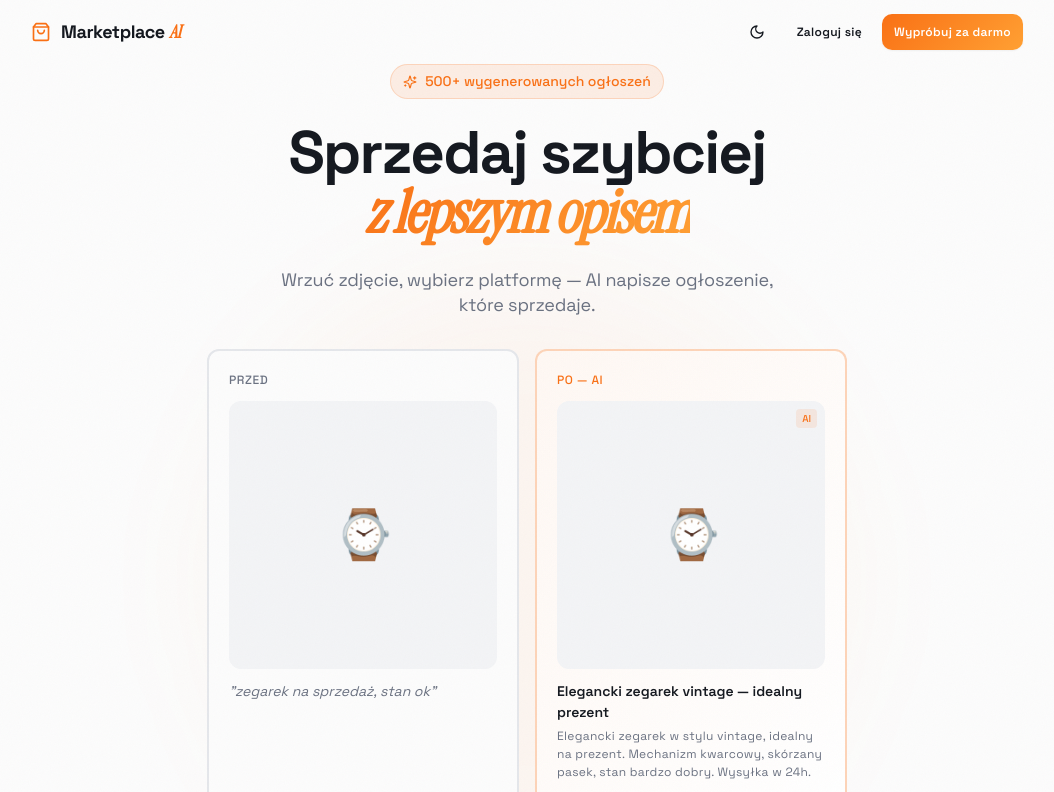
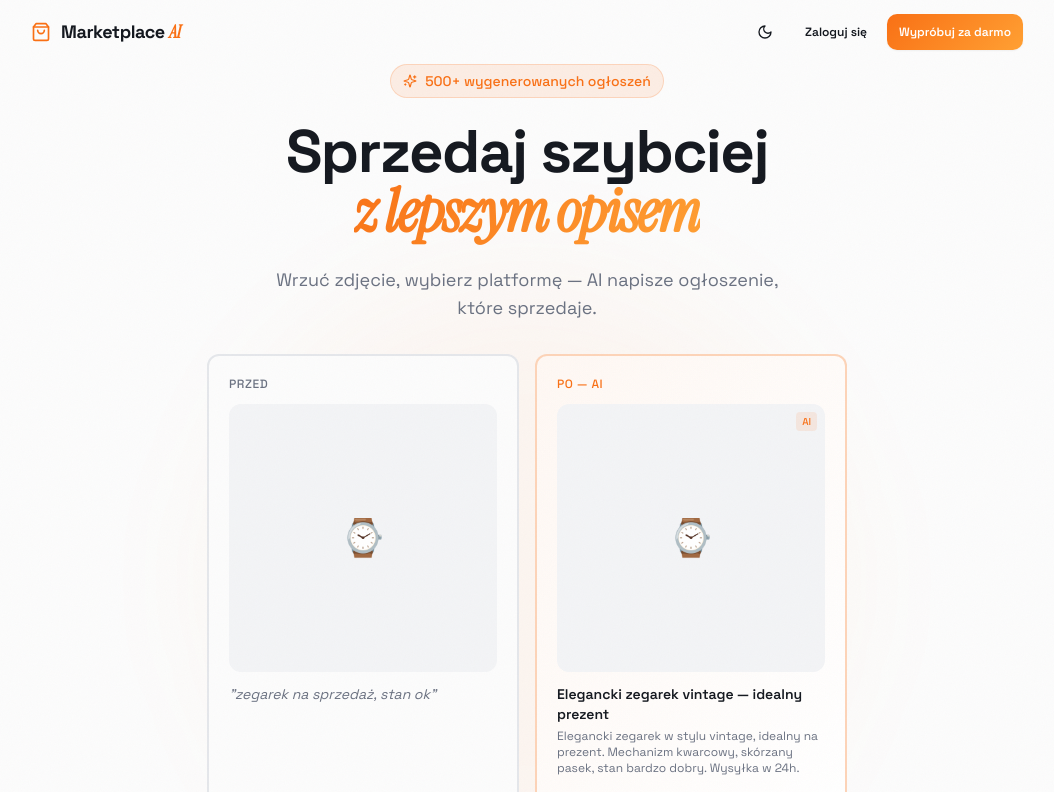
Before and after one commit to esh0/AI-Listings-Assistant, a Next.js app: page / in a window 1280 px wide. Shown: the top 792 px of the page, without its empty margins (113-1167 px from the left). Built offline with nearby package versions, Linux system fonts and the light colour scheme; no server answers.

Commit message:
fix: replace next/font with Google Fonts link to fix font rendering
next/font was injecting var(--font-sans) into html/:host overriding
Tailwind preflight, causing fallback fonts instead of Space Grotesk.
Switch to direct Google Fonts @import for correct rendering.

```diff
--- a/app/globals.css
+++ b/app/globals.css
@@ -4,10 +4,6 @@
 
 @layer base {
     :root {
-        /* Typography scale with fluid sizing */
-        --font-sans: 'Space Grotesk', system-ui, -apple-system, sans-serif;
-        --font-serif: 'Instrument Serif', Georgia, serif;
-
         /* Neutral cool tones — orange primary stands out more */
         --background: 0 0% 99%;
         --foreground: 220 20% 10%;
@@ -70,8 +66,15 @@
         @apply border-border;
     }
 
+    html {
+        font-family: Space Grotesk, system-ui, sans-serif;
+    }
+
     body {
         @apply bg-background text-foreground;
+        font-family: Space Grotesk, system-ui, sans-serif;
+        -webkit-font-smoothing: antialiased;
+        -moz-osx-font-smoothing: grayscale;
         position: relative;
     }
 
--- a/app/layout.tsx
+++ b/app/layout.tsx
@@ -1,25 +1,7 @@
 import type { Metadata, Viewport } from "next";
-import { Space_Grotesk, Instrument_Serif } from "next/font/google";
 import "./globals.css";
 import { ThemeProvider } from "@/components/ThemeProvider";
 import { AuthProvider } from "@/components/AuthProvider";
-
-const spaceGrotesk = Space_Grotesk({
-    subsets: ["latin", "latin-ext"],
-    variable: "--font-sans",
-    display: "swap",
-    preload: true,
-    fallback: ['system-ui', 'arial'],
-});
-
-const instrumentSerif = Instrument_Serif({
-    weight: "400",
-    subsets: ["latin", "latin-ext"],
-    variable: "--font-serif",
-    display: "swap",
-    preload: true,
-    fallback: ['Georgia', 'serif'],
-});
 
 export const viewport: Viewport = {
     width: "device-width",
@@ -69,10 +51,13 @@ export default function RootLayout({
     return (
         <html lang="pl" suppressHydrationWarning className="[color-scheme:light] dark:[color-scheme:dark]">
             <head>
+                <link rel="preconnect" href="https://fonts.googleapis.com" />
+                <link rel="preconnect" href="https://fonts.gstatic.com" crossOrigin="anonymous" />
+                <link href="https://fonts.googleapis.com/css2?family=Space+Grotesk:wght@300;400;500;600;700&family=Instrument+Serif:ital@0;1&display=swap" rel="stylesheet" />
                 <meta name="theme-color" content="#ffffff" media="(prefers-color-scheme: light)" />
                 <meta name="theme-color" content="#0a0d14" media="(prefers-color-scheme: dark)" />
             </head>
-            <body className={`${spaceGrotesk.variable} ${instrumentSerif.variable} font-sans antialiased`}>
+            <body className="antialiased">
                 <AuthProvider>
                     <ThemeProvider
                         attribute="class"
--- a/tailwind.config.ts
+++ b/tailwind.config.ts
@@ -10,19 +10,8 @@ const config: Config = {
     theme: {
         extend: {
             fontFamily: {
-                sans: ['var(--font-sans)'],
-                serif: ['var(--font-serif)'],
-            },
-            fontSize: {
-                'xs': ['0.75rem', { lineHeight: '1.5', letterSpacing: '0.025em' }],
-                'sm': ['0.875rem', { lineHeight: '1.5', letterSpacing: '0' }],
-                'base': ['1rem', { lineHeight: '1.5', letterSpacing: '0' }],
-                'lg': ['1.125rem', { lineHeight: '1.4', letterSpacing: '-0.01em' }],
-                'xl': ['1.25rem', { lineHeight: '1.4', letterSpacing: '-0.01em' }],
-                '2xl': ['1.5rem', { lineHeight: '1.3', letterSpacing: '-0.02em' }],
-                '3xl': ['clamp(1.875rem, 1.5rem + 1.5vw, 2.5rem)', { lineHeight: '1.2', letterSpacing: '-0.02em' }],
-                '4xl': ['clamp(2.25rem, 1.75rem + 2vw, 3rem)', { lineHeight: '1.1', letterSpacing: '-0.03em' }],
-                '5xl': ['clamp(3rem, 2rem + 3vw, 4rem)', { lineHeight: '1', letterSpacing: '-0.03em' }],
+                sans: ['Space Grotesk', 'system-ui', 'sans-serif'],
+                serif: ['Instrument Serif', 'Georgia', 'serif'],
             },
             colors: {
                 border: "hsl(var(--border))",
```
